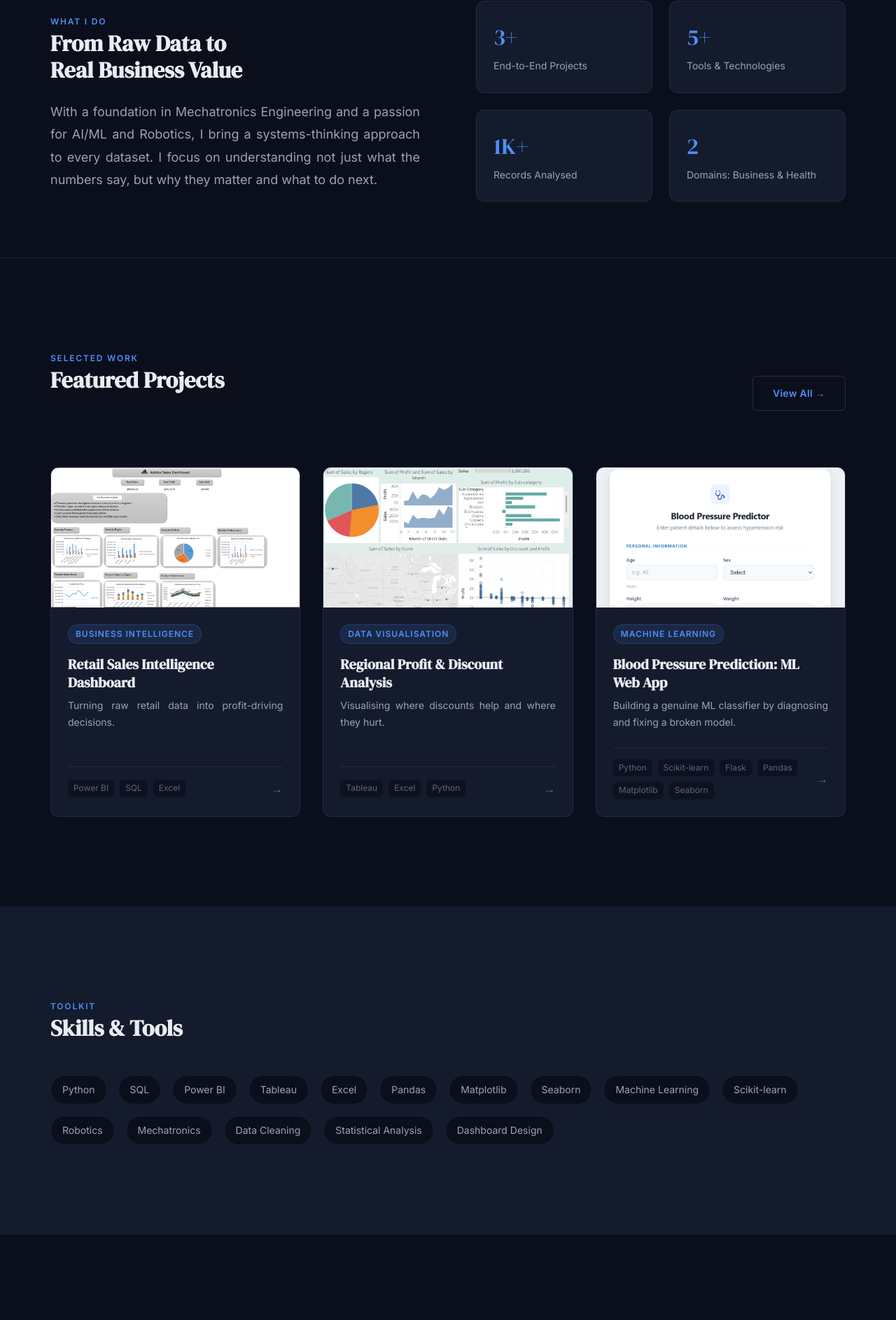
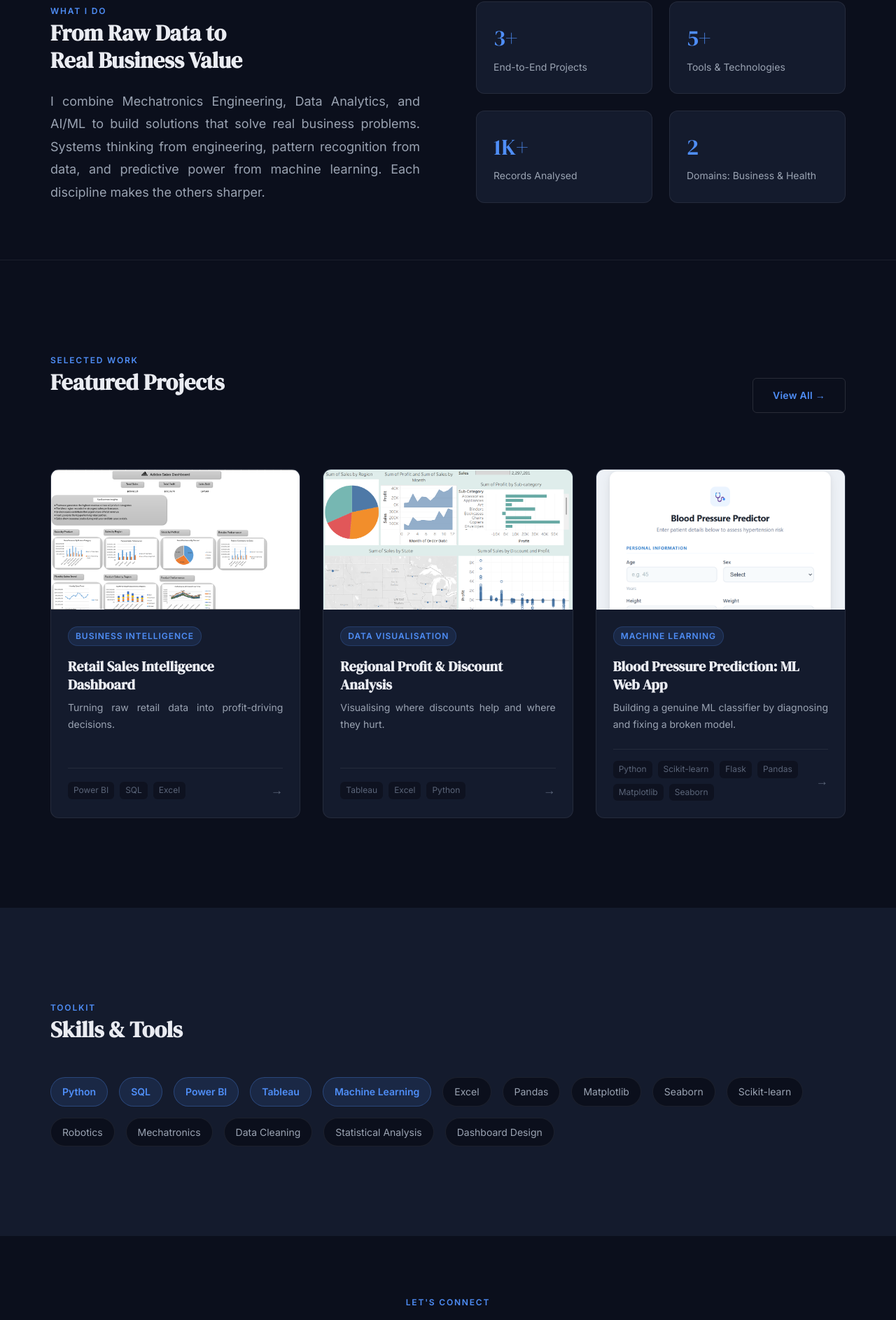
Before and after one commit to usman-abdul/usmanolamide_portfolio, a React (Vite) app in the folder portfolio/: page / in a window 1280 px wide. Shown: the part 880-2766 px from the top of the page at 70% size. Built offline with nearby package versions, Linux system fonts and the light colour scheme.

Commit message:
fix value prop text, highlight core skills, tighten CTA spacing

```diff
--- a/portfolio/src/data/skills.js
+++ b/portfolio/src/data/skills.js
@@ -1,19 +1,19 @@
 export const skills = [
-  { name: "Python", category: "Programming" },
-  { name: "SQL", category: "Programming" },
-  { name: "Power BI", category: "Visualisation" },
-  { name: "Tableau", category: "Visualisation" },
-  { name: "Excel", category: "Analysis" },
-  { name: "Pandas", category: "Programming" },
-  { name: "Matplotlib", category: "Programming" },
-  { name: "Seaborn", category: "Programming" },
-  { name: "Machine Learning", category: "AI/ML" },
-  { name: "Scikit-learn", category: "AI/ML" },
-  { name: "Robotics", category: "Engineering" },
-  { name: "Mechatronics", category: "Engineering" },
-  { name: "Data Cleaning", category: "Analysis" },
-  { name: "Statistical Analysis", category: "Analysis" },
-  { name: "Dashboard Design", category: "Visualisation" },
+  { name: "Python", category: "Programming", core: true },
+  { name: "SQL", category: "Programming", core: true },
+  { name: "Power BI", category: "Visualisation", core: true },
+  { name: "Tableau", category: "Visualisation", core: true },
+  { name: "Machine Learning", category: "AI/ML", core: true },
+  { name: "Excel", category: "Analysis", core: false },
+  { name: "Pandas", category: "Programming", core: false },
+  { name: "Matplotlib", category: "Programming", core: false },
+  { name: "Seaborn", category: "Programming", core: false },
+  { name: "Scikit-learn", category: "AI/ML", core: false },
+  { name: "Robotics", category: "Engineering", core: false },
+  { name: "Mechatronics", category: "Engineering", core: false },
+  { name: "Data Cleaning", category: "Analysis", core: false },
+  { name: "Statistical Analysis", category: "Analysis", core: false },
+  { name: "Dashboard Design", category: "Visualisation", core: false },
 ];
 
 export const workProcess = [
--- a/portfolio/src/pages/Home.jsx
+++ b/portfolio/src/pages/Home.jsx
@@ -93,9 +93,10 @@ export default function Home() {
             <span className="section-label">What I Do</span>
             <h2>From Raw Data to<br />Real Business Value</h2>
             <p>
-              With a foundation in Mechatronics Engineering and a passion for AI/ML and Robotics,
-              I bring a systems-thinking approach to every dataset. I focus on understanding not just
-              what the numbers say, but why they matter and what to do next.
+              I combine Mechatronics Engineering, Data Analytics, and AI/ML to build
+              solutions that solve real business problems. Systems thinking from engineering,
+              pattern recognition from data, and predictive power from machine learning.
+              Each discipline makes the others sharper.
             </p>
           </motion.div>
 
@@ -155,7 +156,7 @@ export default function Home() {
             {skills.map((skill, i) => (
               <motion.span
                 key={skill.name}
-                className="skills-snapshot__badge"
+                className={`skills-snapshot__badge${skill.core ? ' skills-snapshot__badge--core' : ''}`}
                 initial={{ opacity: 0, scale: 0.9 }}
                 whileInView={{ opacity: 1, scale: 1 }}
                 viewport={{ once: true }}
--- a/portfolio/src/styles/Home.scss
+++ b/portfolio/src/styles/Home.scss
@@ -257,12 +257,24 @@
       color: $accent;
       background: $accent-glow;
     }
+
+    &--core {
+      background: $accent-glow;
+      border-color: rgba(79, 142, 247, 0.3);
+      color: $accent;
+      font-weight: 600;
+
+      &:hover {
+        background: rgba(79, 142, 247, 0.22);
+        border-color: $border-hover;
+      }
+    }
   }
 }
 
 // CTA Section
 .home-cta {
-  padding: $space-3xl 0;
+  padding: $space-2xl 0;
   text-align: center;
 
   &__inner {
```
